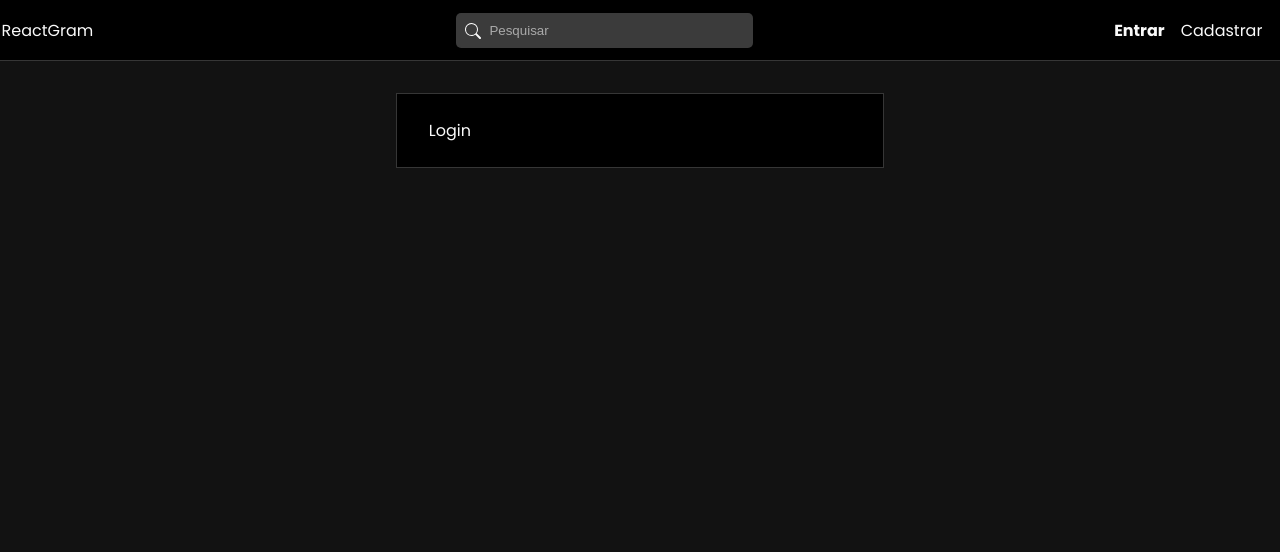
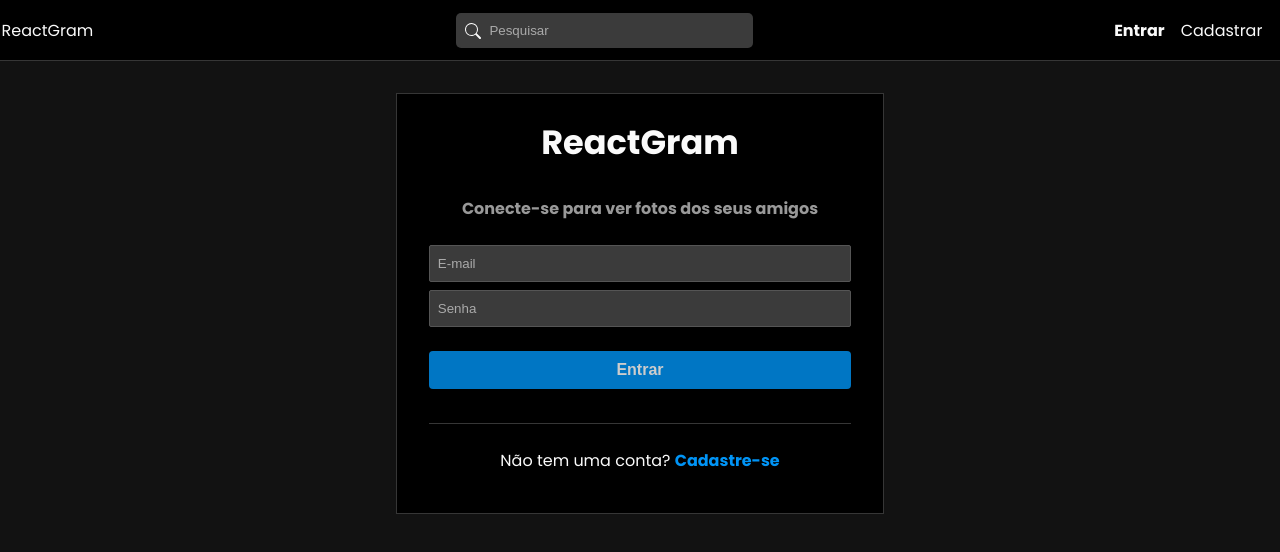
Before and after one commit to JoseGuiFerreira17/react-gram, a React (Vite) app in the folder frontend/: page /login in a window 1280 px wide. Shown: the top 552 px of the page. Built offline with nearby package versions, Linux system fonts and the light colour scheme; the HTML template or start-up script is replaced by a standard one.

Commit message:
creating login functionality

```diff
--- a/frontend/src/components/Message.css
+++ b/frontend/src/components/Message.css
@@ -4,6 +4,7 @@
   margin: 0;
   display: flex;
   align-items: center;
+  justify-content: center;
 }
 
 .message.error {
--- a/frontend/src/components/Navbar.jsx
+++ b/frontend/src/components/Navbar.jsx
@@ -13,8 +13,6 @@
 const Navbar = () => {
   const { auth } = useAuth();
   const { user } = useSelector((state) => state.auth);
-
-  // console.log(auth);
 
   const navigate = useNavigate();
   const dispatch = useDispatch();
--- a/frontend/src/hooks/useAuth.js
+++ b/frontend/src/hooks/useAuth.js
@@ -8,7 +8,6 @@
   const [loading, setLoading] = useState(true);
 
   useEffect(() => {
-    console.log(user);
     if (user.user) {
       setAuth(true);
     } else {
--- a/frontend/src/pages/Auth/Login.jsx
+++ b/frontend/src/pages/Auth/Login.jsx
@@ -1,7 +1,61 @@
 import "./Auth.css";
 
+import { Link } from "react-router-dom";
+import Message from "../../components/Message";
+
+import { useState, useEffect } from "react";
+import { useDispatch, useSelector } from "react-redux";
+
+import { login, reset } from "../../slices/authSlice";
+
 const Login = () => {
-  return <div id="login">Login</div>;
+  const [email, setEmail] = useState("");
+  const [password, setPassword] = useState("");
+
+  const dispatch = useDispatch();
+
+  const { loading, error } = useSelector((state) => state.auth);
+
+  const handleSubmit = (e) => {
+    e.preventDefault();
+
+    const user = {
+      email,
+      password,
+    };
+
+    dispatch(login(user));
+  };
+
+  useEffect(() => {
+    dispatch(reset());
+  }, [dispatch]);
+  return (
+    <div id="login">
+      <h2>ReactGram</h2>
+      <p className="subtitle">Conecte-se para ver fotos dos seus amigos</p>
+      <form onSubmit={handleSubmit}>
+        <input
+          type="email"
+          placeholder="E-mail"
+          onChange={(e) => setEmail(e.target.value)}
+          value={email || ""}
+        />
+        <input
+          type="password"
+          placeholder="Senha"
+          onChange={(e) => setPassword(e.target.value)}
+          value={password || ""}
+        />
+        {loading && <input type="submit" value="Aguarde..." disabled />}
+        {!loading && <input type="submit" value="Entrar" />}
+        {error && <Message msg={error} type="error" />}
+      </form>
+      <p>
+        Não tem uma conta? <Link to="/register">Cadastre-se</Link>
+      </p>
+    </div>
+  );
 };
 
 export default Login;
--- a/frontend/src/services/authService.js
+++ b/frontend/src/services/authService.js
@@ -21,9 +21,27 @@
   localStorage.removeItem("user");
 };
 
+const login = async (data) => {
+  const config = requestConfig("POST", data);
+
+  try {
+    const res = await fetch(`${api}/users/login`, config)
+      .then((res) => res.json())
+      .catch((err) => err);
+
+    if (res) {
+      localStorage.setItem("user", JSON.stringify(res));
+    }
+    return res;
+  } catch (error) {
+    console.error("Error:", error);
+  }
+};
+
 const authService = {
   register,
   logout,
+  login,
 };
 
 export default authService;
--- a/frontend/src/slices/authSlice.js
+++ b/frontend/src/slices/authSlice.js
@@ -22,6 +22,16 @@
 
 export const logout = createAsyncThunk("auth/logout", async () => {
   await authService.logout();
+});
+
+export const login = createAsyncThunk("auth/login", async (user, thunkAPI) => {
+  const data = await authService.login(user);
+
+  if (data.errors) {
+    return thunkAPI.rejectWithValue(data.errors[0]);
+  }
+
+  return data;
 });
 
 export const authSlice = createSlice({
@@ -56,6 +66,21 @@
         state.loading = false;
         state.error = false;
         state.success = true;
+      })
+      .addCase(login.pending, (state) => {
+        state.loading = true;
+        state.error = false;
+      })
+      .addCase(login.fulfilled, (state, action) => {
+        state.user = action.payload;
+        state.loading = false;
+        state.error = false;
+        state.success = true;
+      })
+      .addCase(login.rejected, (state, action) => {
+        state.loading = false;
+        state.error = action.payload;
+        state.user = null;
       });
   },
 });
```
